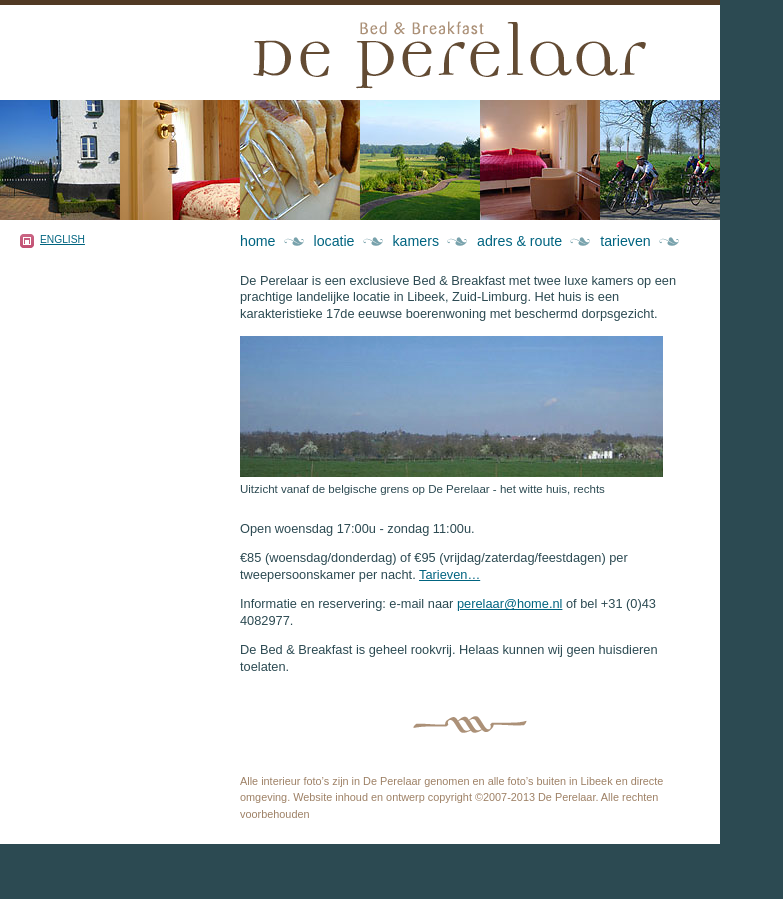
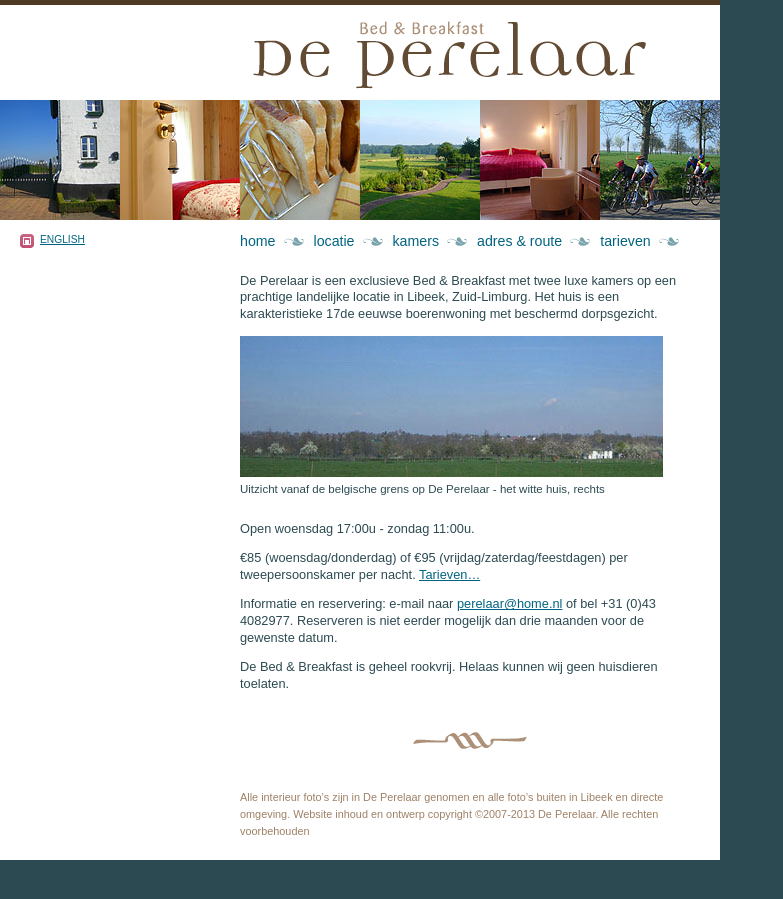
Before and after one commit to libeek/libeek.github.com, a Jekyll site: the page built from perelaar/index.html, in a window 1280 px wide. Shown: the whole page, without its empty margins (0-783 px from the left). Built offline with Jekyll 4.4.1, drawn with Linux system fonts in a browser that asks for light colours.

Commit message:
Add reservation period

```diff
--- a/perelaar/index.html
+++ b/perelaar/index.html
@@ -14,6 +14,7 @@ title: Home
 
 <p>€85 (woensdag/donderdag) of €95 (vrijdag/zaterdag/feestdagen) per tweepersoonskamer per nacht. <a href="tarieven">Tarieven…</a></p>
 
-<p>Informatie en reservering: e-mail naar <a href="mailto:perelaar@home.nl">perelaar@home.nl</a> of bel +31 (0)43 4082977.</p>
+<p>Informatie en reservering: e-mail naar <a href="mailto:perelaar@home.nl">perelaar@home.nl</a> of bel +31 (0)43 4082977.
+Reserveren is niet eerder mogelijk dan drie maanden voor de gewenste datum.</p>
 
 <p>De Bed &amp; Breakfast is geheel rookvrij. Helaas kunnen wij geen huisdieren toelaten.</p>
```
